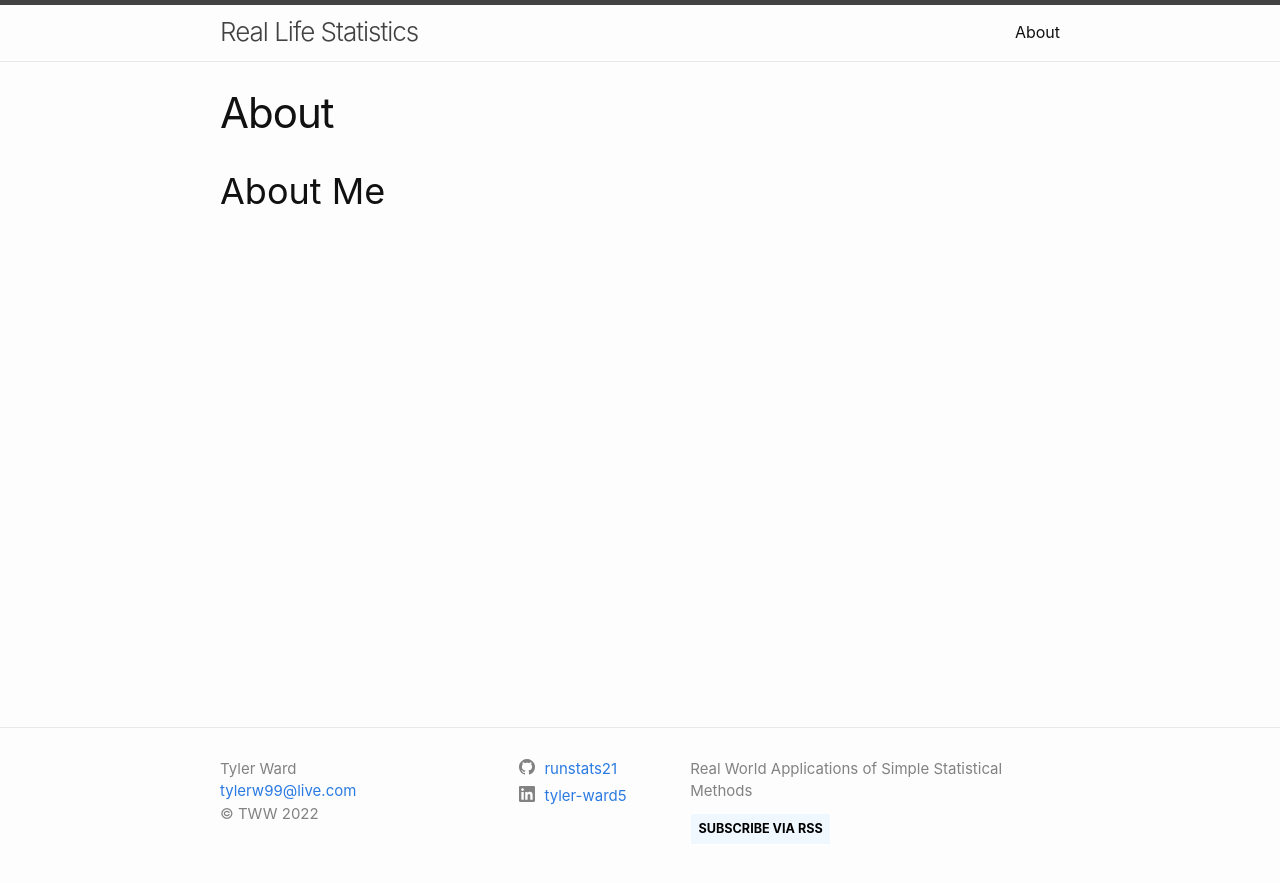
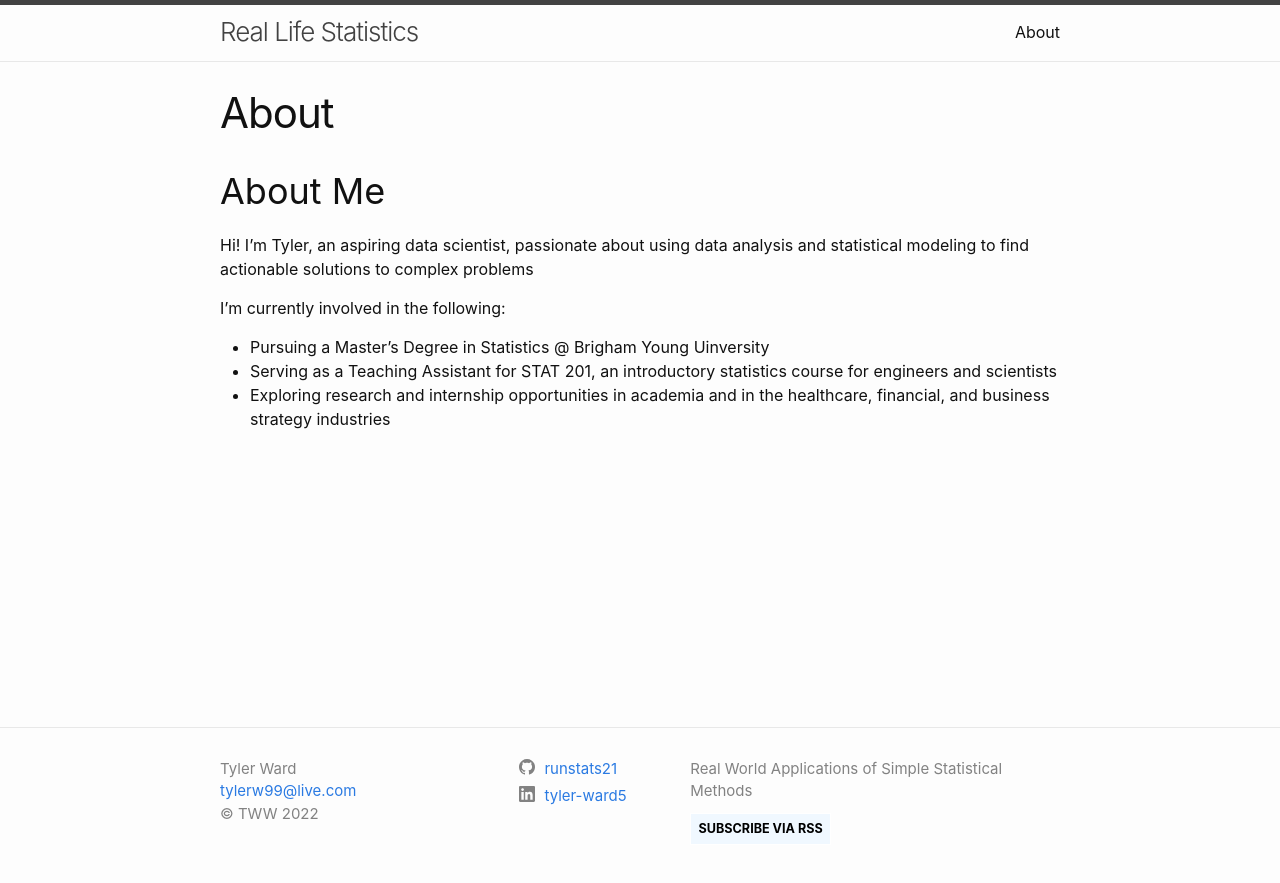
Before and after one commit to runstats21/stat-386-projects, a Jekyll site: the page built from about.markdown, in a window 1280 px wide. Shown: the top 883 px of the page. Built offline with Jekyll 4.4.1, drawn with Linux system fonts in a browser that asks for light colours.

Commit message:
add about me

```diff
--- a/about.markdown
+++ b/about.markdown
@@ -5,3 +5,10 @@ permalink: /about/
 ---
 
 # About Me
+Hi! I'm Tyler, an aspiring data scientist, passionate about using data analysis and statistical modeling to find actionable solutions to complex problems
+
+I'm currently involved in the following:
+
+- Pursuing a Master's Degree in Statistics @ Brigham Young Uinversity
+- Serving as a Teaching Assistant for STAT 201, an introductory statistics course for engineers and scientists
+- Exploring research and internship opportunities in academia and in the healthcare, financial, and business strategy industries
```
